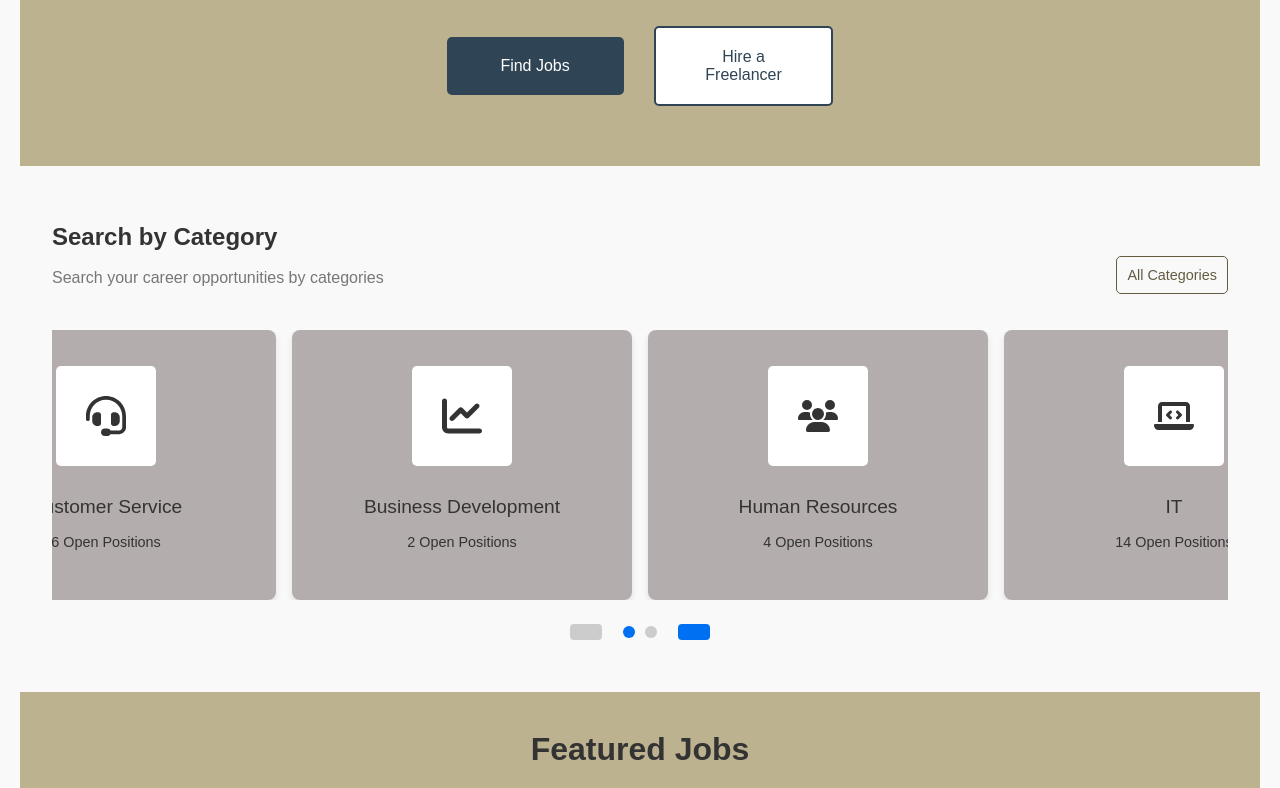
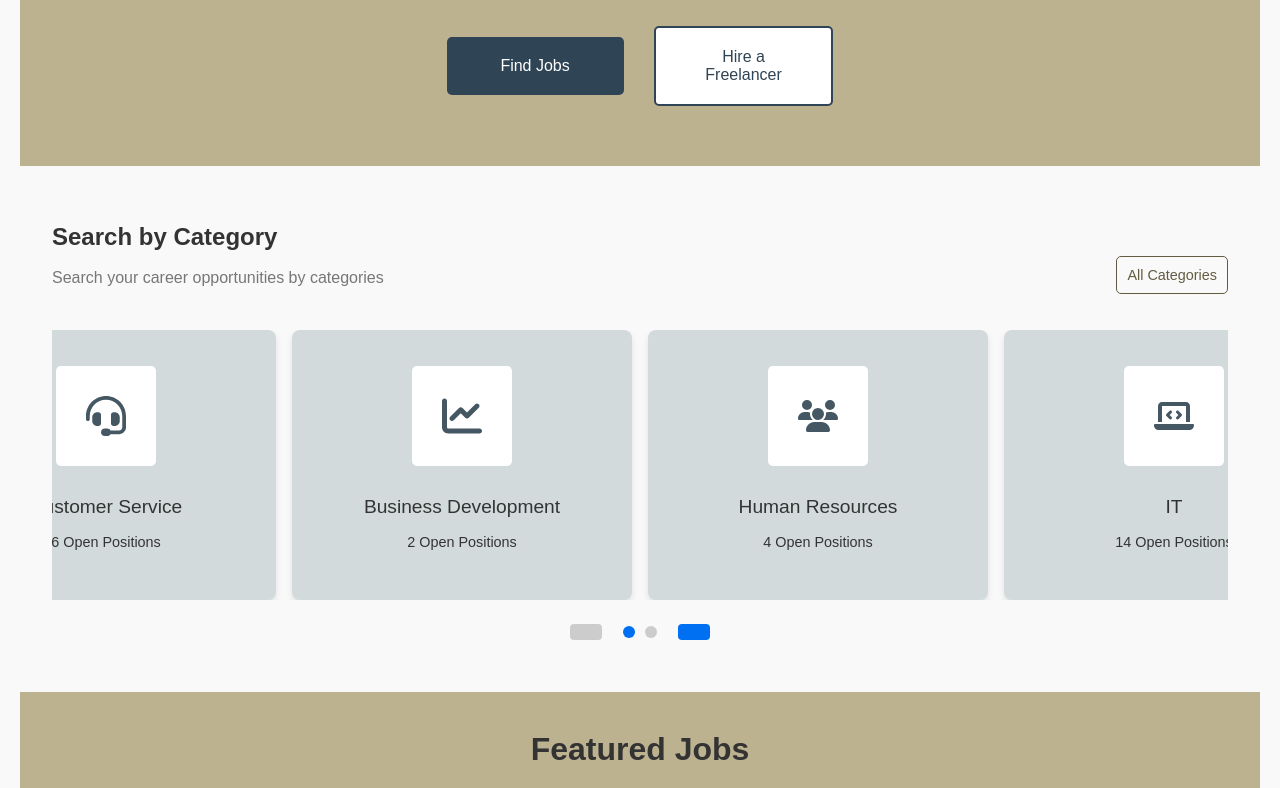
Before and after one commit to Fodelahire/webplay, a Next.js app: page / in a window 1280 px wide. Shown: the part 464-1252 px from the top of the page. Built offline with nearby package versions, Linux system fonts and the light colour scheme.

Commit message:
working on the defined color pallet

```diff
--- a/src/styles/components/categories/JobCategotyCard.module.scss
+++ b/src/styles/components/categories/JobCategotyCard.module.scss
@@ -2,7 +2,8 @@
   flex: 0 0 auto;
   width: 340px;
   height: 270px;
-  background-color: #b4adad;
+  background-color: #D3DADC;
+;
 ;
   border-radius: 8px;
   box-shadow: 0 4px 6px rgba(0, 0, 0, 0.1);
@@ -16,6 +17,7 @@
   margin: 20px auto;
   background: #fff;
   border-radius: 5px;
+  color: #455763;
   padding: 30px;
 }
 
```
